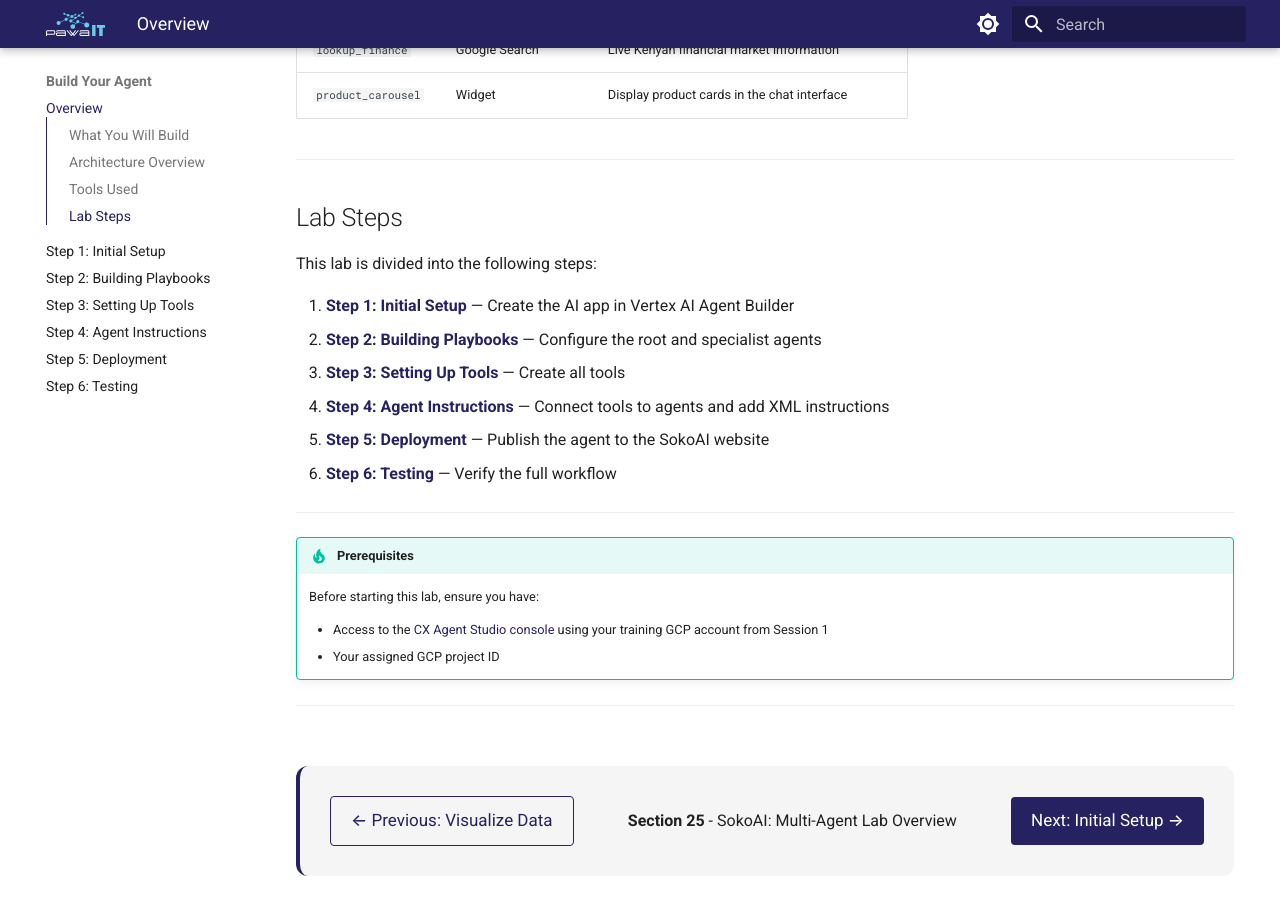
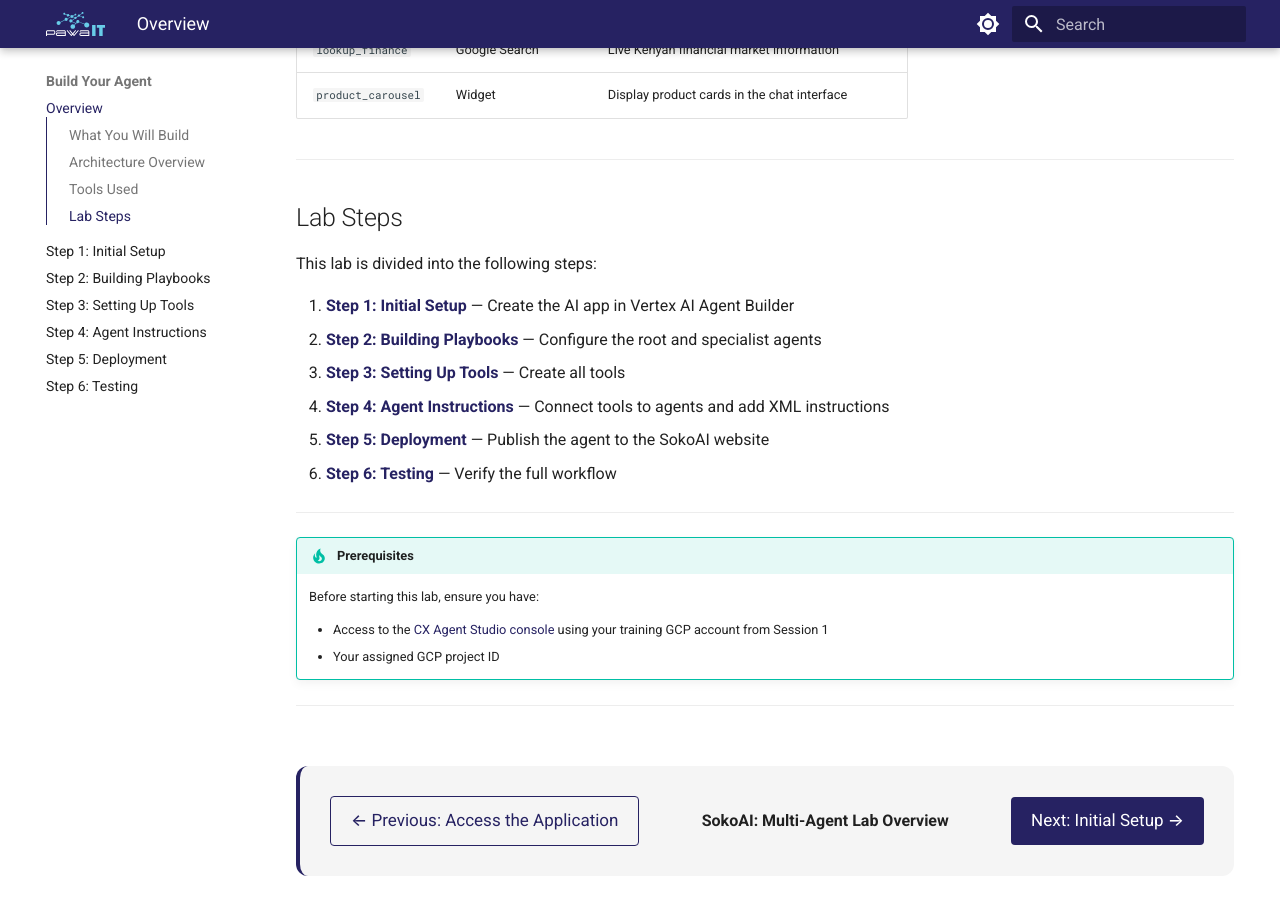
Before and after one commit to Pawa-IT-Solutions/cloud-mastery-docs-2026, an MkDocs documentation site: the page built from docs/virtual-agent/sokoai-lab.md, in a window 1280 px wide and 900 px high, scrolled down 2001 px. Built offline with MkDocs 1.6.1 and Material for MkDocs 9.7.7, drawn with Linux system fonts in a browser that asks for light colours.

Commit message:
update navigation links and section titles for clarity in SokoAI documentation

```diff
--- a/docs/virtual-agent/sokoai-lab.md
+++ b/docs/virtual-agent/sokoai-lab.md
@@ -77,10 +77,10 @@
 
 <div class="page-nav">
   <div class="nav-item">
-    <a href="../data-pipeline-visualize-looker/" class="btn-secondary">← Previous: Visualize Data</a>
+    <a href="../../devops/accessing-the-application" class="btn-secondary">← Previous: Access the Application</a>
   </div>
   <div class="nav-item">
-    <span><strong>Section 25</strong> - SokoAI: Multi-Agent Lab Overview</span>
+    <span><strong>SokoAI: Multi-Agent Lab Overview</strong></span>
   </div>
   <div class="nav-item">
     <a href="../sokoai-setup/" class="btn-primary">Next: Initial Setup →</a>
```
Also changed, not shown: docs/devops/accessing-the-application.md (+1 -1 lines), docs/virtual-agent/sokoai-playbooks.md (+1 -1 lines), docs/virtual-agent/sokoai-setup.md (+1 -1 lines), docs/virtual-agent/sokoai-testing.md (+1 -1 lines), docs/virtual-agent/sokoai-tools.md (+1 -1 lines).
